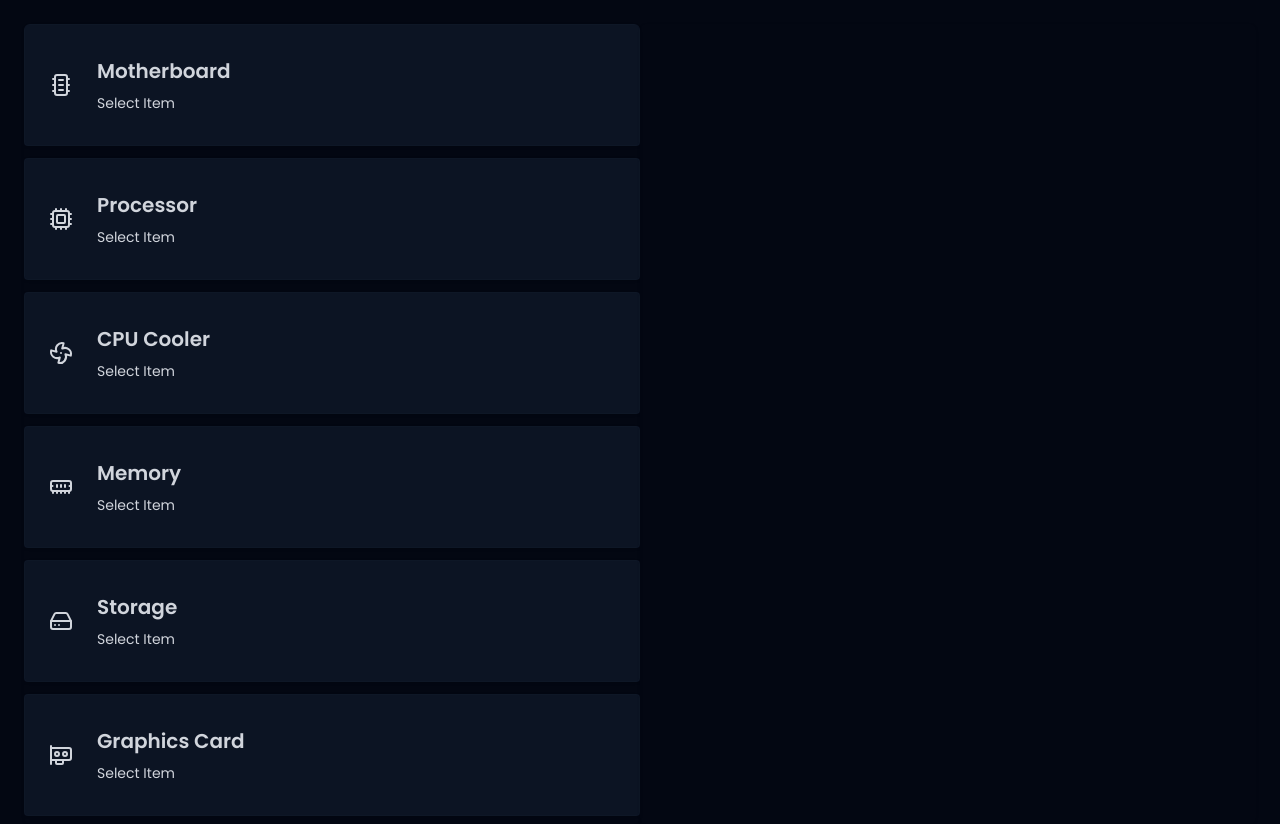
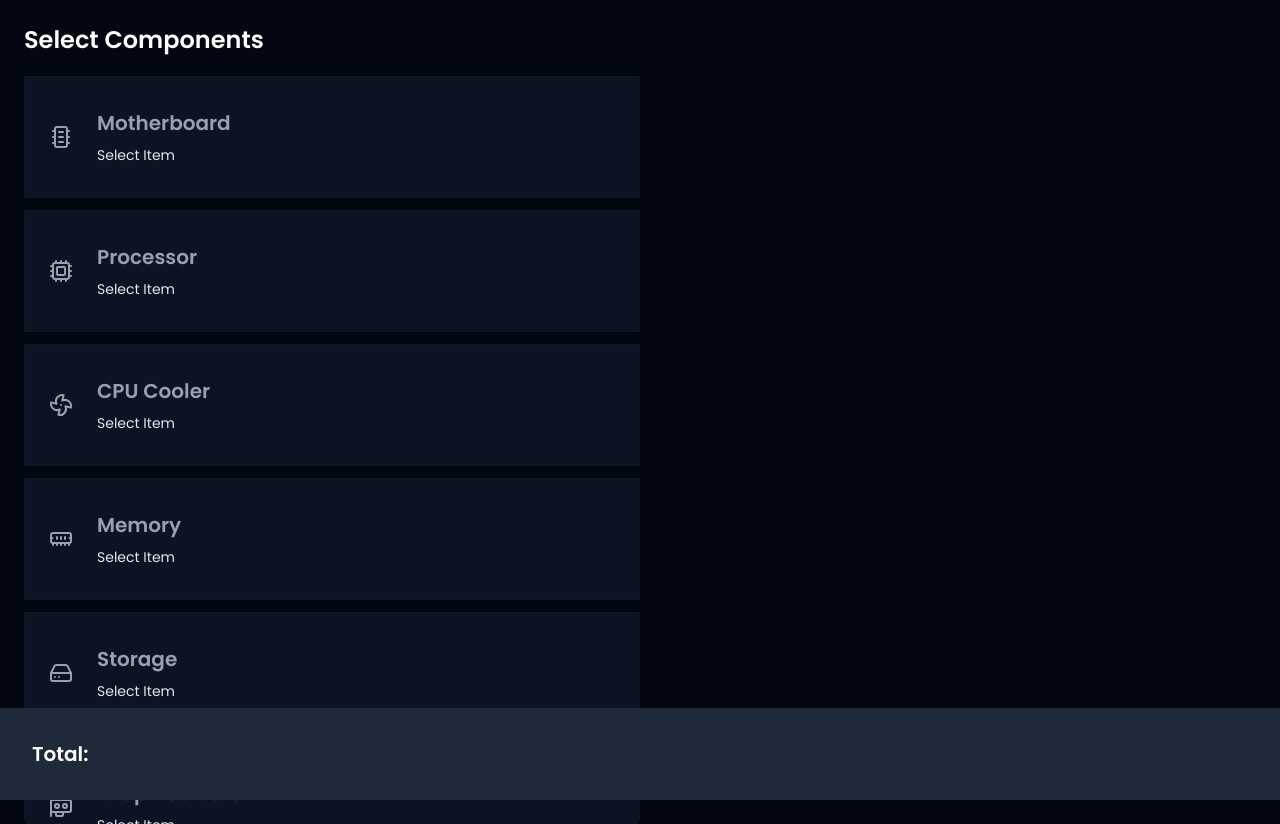
Before and after one commit to kier2/pcbuilder, a Vue app: page / in a window 1280 px wide. Built offline with nearby package versions, Linux system fonts and the light colour scheme.

Commit message:
refactor: added toggle currency

```diff
--- /dev/null
+++ b/src/components/BottomContent.vue
@@ -0,0 +1,13 @@
+<script setup>
+
+</script>
+
+<template>
+  <footer class="bg-gray-800 p-8 w-full absolute bottom-0 text-white">
+    <div>
+      <div>
+        <h2 class="text-xl font-semibold">Total: </h2>
+      </div>
+    </div>
+  </footer>
+</template>
--- a/src/components/ComputerParts.vue
+++ b/src/components/ComputerParts.vue
@@ -1,6 +1,7 @@
 <script setup>
   import { ref, onMounted, computed } from "vue";
   import { Dialog, DialogPanel, DialogTitle, TransitionChild, TransitionRoot } from '@headlessui/vue'
+  import { PhilippinePeso, DollarSign } from 'lucide-vue-next';
 
   // props
   const props = defineProps({
@@ -17,6 +18,7 @@
   const error = ref(null);
   const openPopup = ref(false)
   const selectedInfoParts = ref({})
+  const toggleCurrency = ref(false)
 
   // Database Actions
   const fetchData = async () => {
@@ -72,11 +74,41 @@
 <template>
   <div class="h-screen overflow-y-auto overflow-x-hidden shadow sm:rounded-md w-full  md:h-screen md:sticky md:top-0 custom-scrollbar">
     <div class="pl-10 pr-3 py-2">
-      <h2 class="text-white uppercase text-2xl font-semibold mb-5">
-        <span v-if="props.selectedItem">
-        {{ props.selectedItem.slug }}
-      </span>
-      </h2>
+      <div class="flex items-center justify-between mb-5">
+        <div>
+          <h2 class="text-white capitalize text-2xl font-semibold">
+            <span v-if="props.selectedItem">
+              {{ props.selectedItem.slug }}
+            </span>
+          </h2>
+        </div>
+        <div
+        v-if="currentParts.length > 0"
+        class="flex gap-1.5 items-center">
+          <div class="group relative inline-flex w-11 shrink-0 rounded-full bg-gray-300 p-0.5 inset-ring inset-ring-gray-900/5 outline-offset-2 outline-indigo-600 transition-colors duration-200 ease-in-out has-checked:bg-indigo-600 has-focus-visible:outline-2">
+            <span class="relative size-5 rounded-full bg-gray-100 shadow-xs ring-1 ring-gray-900/5 transition-transform duration-200 ease-in-out group-has-checked:translate-x-5">
+              <span class="absolute inset-0 flex size-full items-center justify-center opacity-100 transition-opacity duration-200 ease-in group-has-checked:opacity-0 group-has-checked:duration-100 group-has-checked:ease-out" aria-hidden="true">
+                <svg class="size-3 text-gray-400" fill="none" viewBox="0 0 12 12">
+                  <path d="M4 8l2-2m0 0l2-2M6 6L4 4m2 2l2 2" stroke="currentColor" stroke-width="2" stroke-linecap="round" stroke-linejoin="round" />
+                </svg>
+              </span>
+              <span class="absolute inset-0 flex size-full items-center justify-center opacity-0 transition-opacity duration-100 ease-out group-has-checked:opacity-100 group-has-checked:duration-200 group-has-checked:ease-in" aria-hidden="true">
+                <svg class="size-3 text-indigo-600" fill="currentColor" viewBox="0 0 12 12">
+                  <path d="M3.707 5.293a1 1 0 00-1.414 1.414l1.414-1.414zM5 8l-.707.707a1 1 0 001.414 0L5 8zm4.707-3.293a1 1 0 00-1.414-1.414l1.414 1.414zm-7.414 2l2 2 1.414-1.414-2-2-1.414 1.414zm3.414 2l4-4-1.414-1.414-4 4 1.414 1.414z" />
+                </svg>
+              </span>
+            </span>
+            <input
+            type="checkbox"
+            class="absolute inset-0 appearance-none focus:outline-hidden cursor-pointer" aria-label="Use setting" name="setting" id="toggleCurr"
+            v-model="toggleCurrency" />
+          </div>
+          <label
+          for="toggleCurr"
+          :class="toggleCurrency ? 'text-green-500' : 'text-gray-500'"
+          >USD</label>
+        </div>
+      </div>
 
       <p v-if="loading">Loading parts...</p>
       <p v-else-if="error" style="color: red;">{{ error }}</p>
@@ -87,7 +119,7 @@
         <li
           v-for="(part, index) in currentParts"
           :key="index"
-          class="bg-gray-700/80 rounded text-white hover:ring-2 hover:ring-indigo-300">
+          class="bg-gray-900/80 rounded text-white hover:ring-2 hover:ring-indigo-300">
             <!-- <div class="hidden group-hover:block absolute">
               <button
               class="text-red-300"
@@ -96,8 +128,23 @@
               </button>
             </div> -->
             <div class="p-8 space-y-6">
-              <div>
-                <p>{{ part.name }}</p>
+              <div class="flex">
+                <div class="flex-1">
+                  <p>{{ part.name }}</p>
+                </div>
+                <div>
+                  <h4 class="flex items-center gap-1">
+                    <span v-if="toggleCurrency">
+                      <DollarSign class="text-gray-400 size-4" />
+                    </span>
+                    <span v-else>
+                      <PhilippinePeso class="text-gray-400 size-4" />
+                    </span>
+                    <span class="text-lg font-semibold">
+                      {{ toggleCurrency ? part.usdPrice : part.phpPrice }}
+                    </span>
+                  </h4>
+                </div>
               </div>
               <div class="w-full flex items-center justify-between">
                 <button
--- a/src/components/PcComponents.vue
+++ b/src/components/PcComponents.vue
@@ -139,12 +139,15 @@ watch(
 </script>
 <template>
   <div class="h-screen overflow-y-auto overflow-x-hidden shadow sm:rounded-md w-full md:h-screen md:sticky md:top-0 custom-scrollbar">
+
+    <h2 class="text-white capitalize text-2xl font-semibold mb-5">Select Components</h2>
+
     <ul role="list" class="text-gray-300 flex flex-col space-y-3">
       <li
         v-for="(pcComponent, index) in pcComponents"
         :key="index"
         @click="handleClick"
-        class="bg-gray-900/80 shadow-sm rounded transition cursor-pointer hover:bg-gray-900/90 border border-gray-900/80 hover:border-gray-50 group
+        class="bg-gray-900/80 shadow-sm rgounded transition cursor-pointer hover:bg-gray-900/90 border border-gray-900/80 hover:border-gray-50 group
         relative"
       >
         <div
@@ -161,12 +164,12 @@ watch(
           class="flex items-center gap-6 px-4 py-8 sm:px-6 component"
           :data-component="pcComponent.slug"
         >
-          <component :is="pcComponent.icon"></component>
+          <component :is="pcComponent.icon" class="text-gray-400"></component>
           <div>
-            <h4 class="flex-auto truncate text-xl font-semibold mb-2">
+            <h4 class="flex-auto truncate text-xl font-semibold mb-2 text-gray-400">
               {{ pcComponent.name }}
             </h4>
-            <p class="text-sm">
+            <p class="text-sm text-gray-200">
               {{ getSelectedPartName(pcComponent.slug) || 'Select Item' }}
             </p>
           </div>
--- a/src/views/HomeView.vue
+++ b/src/views/HomeView.vue
@@ -2,6 +2,7 @@
 import { ref } from "vue";
 import ComputerPartsSection from "@/components/ComputerParts.vue";
 import PcComponents from "@/components/PcComponents.vue";
+import BottomContent from "@/components/BottomContent.vue";
 
 const pcComponentsData = ref({});
 const selectedPartsData = ref({});
@@ -28,7 +29,7 @@ const handleRemoveComponent = (slug) => {
 </script>
 
 <template>
-  <main class="w-screen h-screen">
+  <main class="relative w-screen h-screen">
     <div class="flex w-full h-full p-6">
       <PcComponents
         @update-component-selection="selectedComponent"
@@ -41,5 +42,6 @@ const handleRemoveComponent = (slug) => {
         @selected-parts="updateSelectedParts"
        />
     </div>
+    <BottomContent />
   </main>
 </template>
```
